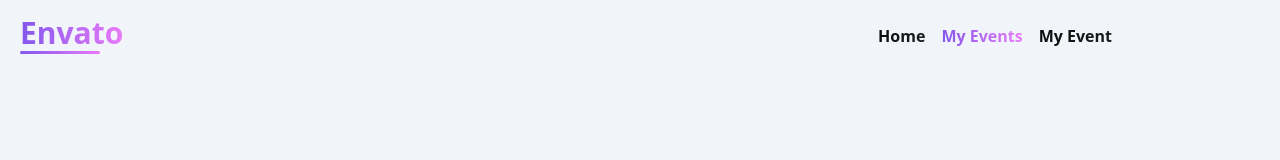
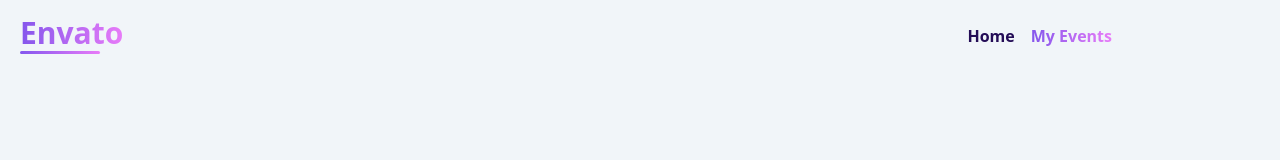
Before and after one commit to sazzy-josh/Envited, a React (Vite) app: page /events in a window 1280 px wide. Shown: the top 160 px of the page. Built offline with nearby package versions, Linux system fonts and the light colour scheme.

Commit message:
update:show active link

```diff
--- a/src/App.jsx
+++ b/src/App.jsx
@@ -19,7 +19,7 @@ function App() {
           <Route path='events' element={<ViewEvent />} >
             <Route path='edit' element={<Modal Value="Done" handleSubmit={handleSubmit}/>}/>
           </Route>
-          <Route path='event' element={<>Event</>} />
+          {/* <Route path='event' element={<>Event</>} /> */}
       </Routes>
     </>
 
--- a/src/components/Navbar.jsx
+++ b/src/components/Navbar.jsx
@@ -4,28 +4,20 @@ const Navbar = () => {
   return (
     <div className='absolute top-2 right-2'>
         <ul className='hidden lg:flex justify-around gap-x-4 pr-[160px] text-md font-semibold text-[#240D57] mt-4 '>
-        <li className='nav'>
+        <li>
           <NavLink to="/"
-            className={({ isActive }) => ( isActive ? "active" : "not-active" )}
+            className={({ isActive }) => ( isActive ? "active" : "" )}
             >
             Home
           </NavLink>
         </li>
         <li>
         <NavLink to="/events"
-          className={({ isActive }) => ( isActive ? "active" : "not-active" )}
+          className={({ isActive }) => ( isActive ? "active" : "" )}
          >
           My Events
         </NavLink>
         </li>
-        <li>
-        <NavLink to="/event"
-          className={({ isActive }) => ( isActive ? "active" : "not-active" )}
-         >
-          My Event
-        </NavLink>
-        </li>
-
         </ul>
    </div>
   )
```
